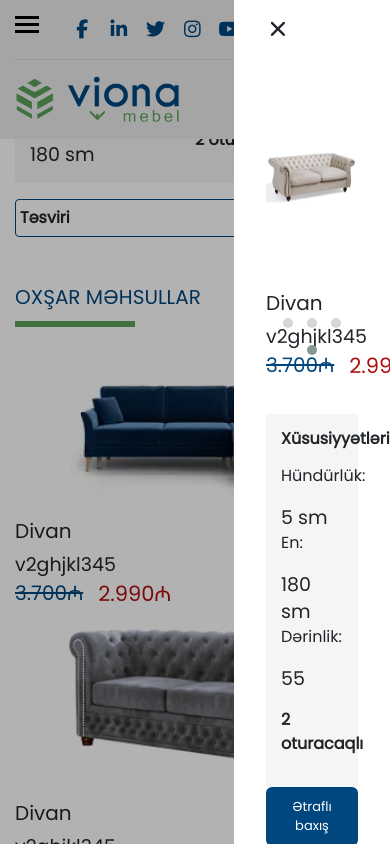
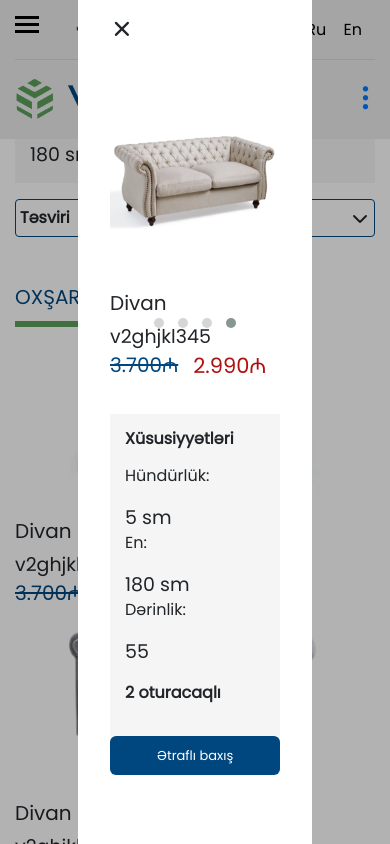
Before and after one commit to mlamia2227/VIONA, a plain HTML site: page products.html in a window 390 px wide. Both pictures are taken after a click on the element 195 px from the left and 1764 px from the top of the page. Shown: the part 1342-2186 px from the top of the page. Drawn offline with nearby package versions, Linux system fonts and the light colour scheme.

Commit message:
first commit

```diff
--- a/assets/css/style.css
+++ b/assets/css/style.css
@@ -929,7 +929,6 @@ span {
 	opacity: 0.8;
 	background-color: #5AA058;
 	position: absolute;
-	transform: translate(-50%, -50%);
 	top: 50%;
 }
 
@@ -1062,7 +1061,7 @@ span {
 }
 
 .menu-popup-list.open {
-display: block;
+	display: block;
 	pointer-events: auto;
 }
 
@@ -1121,6 +1120,12 @@ display: block;
 	cursor: pointer;
 }
 
+.search-modal-big-img img {
+	object-fit: cover;
+	width: 100%;
+	height: 100%;
+}
+
 .owl-carousel .owl-item img {
 	display: inline;
 }
@@ -1703,10 +1708,14 @@ input:checked~.checkmark {
 		width: 100%;
 	}
 
+	.modal {
+		left: 50%;
+		width: 60%;
+	}
+
 }
 
 @media screen and (max-width: 375px) {
-
 
 	.language a {
 		margin-right: 6px;
--- a/assets/js/main.js
+++ b/assets/js/main.js
@@ -26,10 +26,10 @@ function newDate() {
 	let m = Math.floor((gap % (hour)) / (minute));
 	let s = Math.floor((gap % (minute)) / (second));
 
+	document.querySelector('.second').innerText = s;
+	document.querySelector('.minute').innerText = m;
+	document.querySelector('.hour').innerText = h;
 	document.querySelector('.day').innerText = d;
-	document.querySelector('.hour').innerText = h;
-	document.querySelector('.minute').innerText = m;
-	document.querySelector('.second').innerText = s;
 }
 
 setInterval(() => {
@@ -256,8 +256,28 @@ modalcarousel.owlCarousel({
 	margin: 10,
 	autoplay: true,
 	autoplayTimeout: 2000,
-	autoplayHoverPause: true
+	autoplayHoverPause: true,
+	responsiveClass: true,
+	responsive: {
+		0: {
+			items: 1,
+		},
+		768: {
+			items: 1,
+		},
+		991: {
+			items: 1,
+		},
+		1024: {
+			items: 1,
+		},
+		1200: {
+			items: 1
+		},
+
+	},
 });
+
 
 
 $(function () {
```
Also changed, not shown: search.html (+4 -4 lines).
